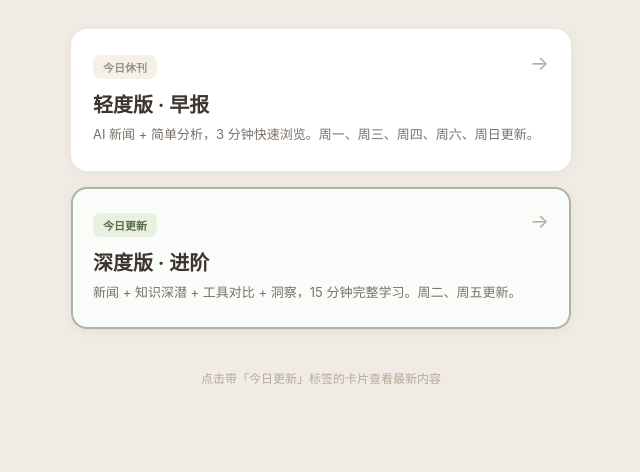
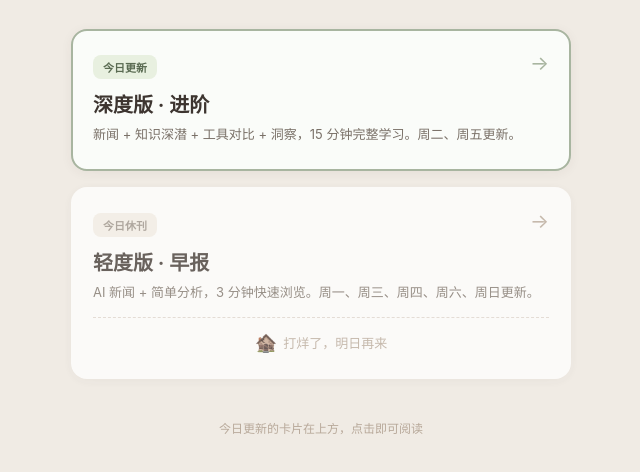
Before and after one commit to mcdull0120/ai-news-daily, a website: page public/index.html in a window 1280 px wide. Shown: the part 154-626 px from the top of the page, without its empty margins (319-959 px from the left). Drawn offline with Linux system fonts and the light colour scheme.

Commit message:
index.html: 今日更新置顶，休刊卡片加打烊标识

```diff
--- a/public/index.html
+++ b/public/index.html
@@ -61,6 +61,7 @@
       text-decoration: none;
       color: inherit;
       display: block;
+      position: relative;
     }
     .card:hover {
       transform: translateY(-2px);
@@ -69,6 +70,9 @@
     .card.active {
       border-color: #A8B5A0;
       background: #FAFCF9;
+    }
+    .card.inactive {
+      opacity: 0.75;
     }
     .card-badge {
       display: inline-block;
@@ -105,6 +109,20 @@
     .card.active .card-arrow {
       color: #A8B5A0;
     }
+    .closed-sign {
+      display: flex;
+      align-items: center;
+      justify-content: center;
+      gap: 6px;
+      margin-top: 14px;
+      padding-top: 14px;
+      border-top: 1px dashed #E0D8D0;
+      font-size: 13px;
+      color: #B8A99A;
+    }
+    .closed-sign .emoji {
+      font-size: 18px;
+    }
 
     .footer {
       margin-top: 40px;
@@ -121,7 +139,7 @@
       <p class="subtitle">每天精选 3 条 AI 新闻，帮你读懂、学会、用上</p>
     </div>
 
-    <div class="cards">
+    <div class="cards" id="cards">
       <a href="daily-brief.html" class="card" id="brief-card">
         <span class="card-arrow">→</span>
         <div class="card-badge" id="brief-badge">今日更新</div>
@@ -138,7 +156,7 @@
     </div>
 
     <div class="footer">
-      点击带「今日更新」标签的卡片查看最新内容
+      今日更新的卡片在上方，点击即可阅读
     </div>
   </div>
 
@@ -153,22 +171,42 @@
     // 深度版日：周二(2)、周五(5)
     const deepDays = [2, 5];
 
+    const cardsContainer = document.getElementById('cards');
     const briefCard = document.getElementById('brief-card');
     const deepCard = document.getElementById('deep-card');
     const briefBadge = document.getElementById('brief-badge');
     const deepBadge = document.getElementById('deep-badge');
 
+    let activeCard, inactiveCard;
+
     if (briefDays.includes(day)) {
+      activeCard = briefCard;
+      inactiveCard = deepCard;
       briefCard.classList.add('active');
       briefBadge.textContent = '今日更新';
       deepCard.classList.add('inactive');
       deepBadge.textContent = '今日休刊';
     } else if (deepDays.includes(day)) {
+      activeCard = deepCard;
+      inactiveCard = briefCard;
       deepCard.classList.add('active');
       deepBadge.textContent = '今日更新';
       briefCard.classList.add('inactive');
       briefBadge.textContent = '今日休刊';
     }
+
+    // 把今日更新的卡片放到上面
+    if (activeCard && inactiveCard && activeCard !== cardsContainer.firstElementChild) {
+      cardsContainer.insertBefore(activeCard, inactiveCard);
+    }
+
+    // 给休刊卡片加"打烊了"标识
+    if (inactiveCard) {
+      const closedSign = document.createElement('div');
+      closedSign.className = 'closed-sign';
+      closedSign.innerHTML = '<span class="emoji">🏚️</span> 打烊了，明日再来';
+      inactiveCard.appendChild(closedSign);
+    }
   </script>
 </body>
 </html>
```
